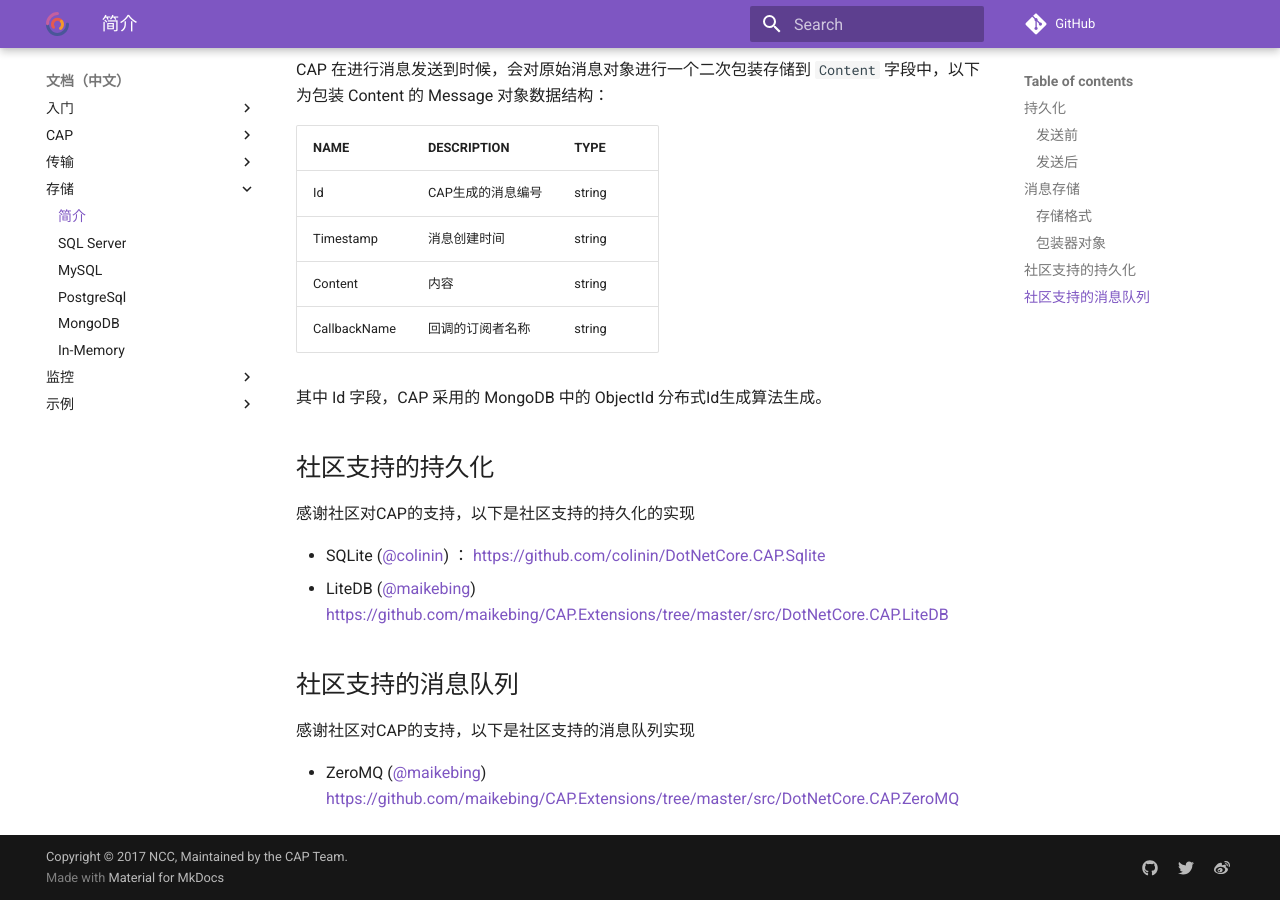
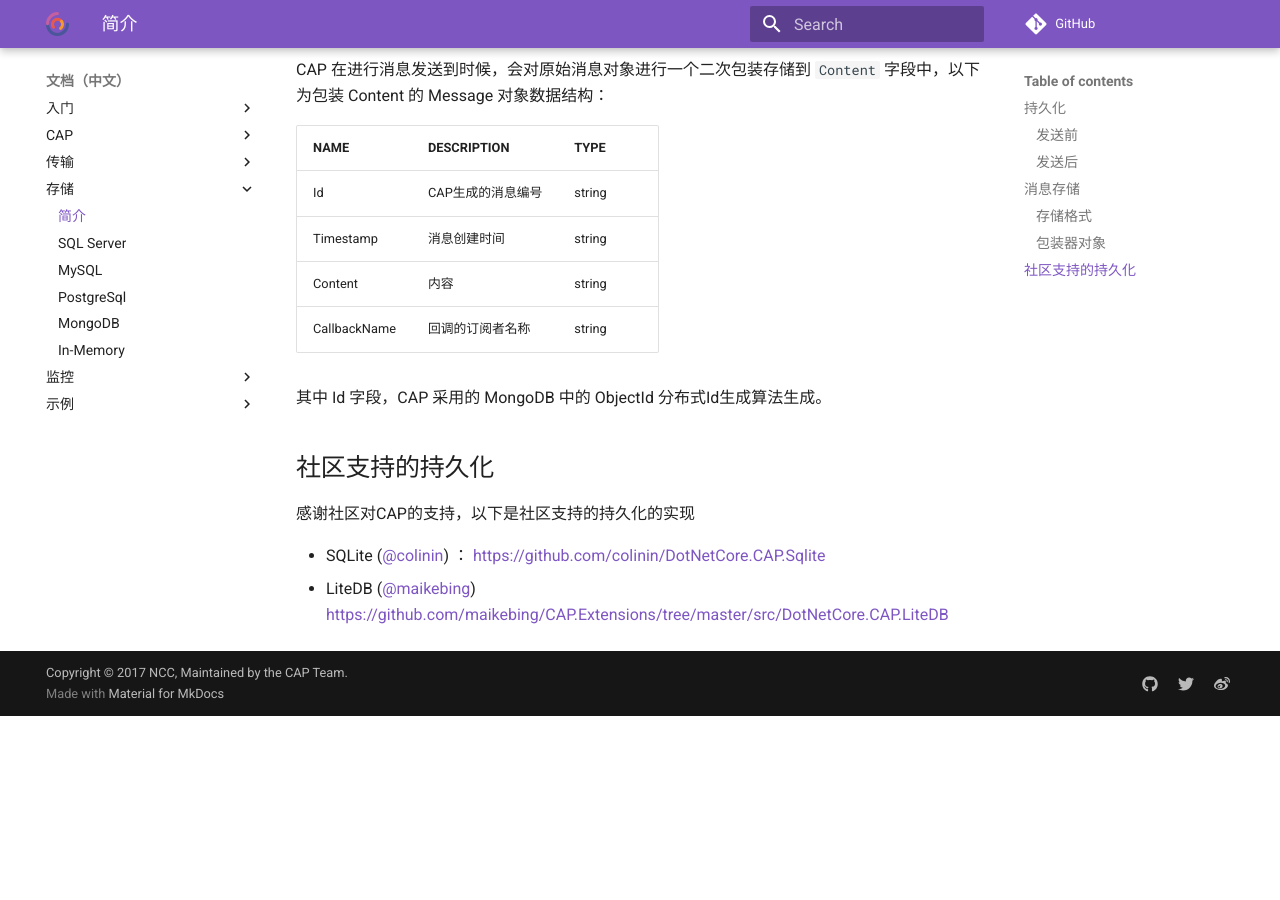
Before and after one commit to dotnetcore/CAP, an MkDocs documentation site: the page built from docs/content/user-guide/zh/storage/general.md, in a window 1280 px wide and 900 px high, scrolled down 2086 px. Built offline with MkDocs 1.6.1 and Material for MkDocs 9.7.7, drawn with Linux system fonts in a browser that asks for light colours; comment, search, counter and statistics services are not loaded; after the commit the page ends 2802 px from its top, so only the background shows below that.

Commit message:
Update general.md

```diff
--- a/docs/content/user-guide/zh/storage/general.md
+++ b/docs/content/user-guide/zh/storage/general.md
@@ -70,10 +70,3 @@ CallbackName |	回调的订阅者名称 | string
 
 * SQLite ([@colinin](https://github.com/colinin)) ： https://github.com/colinin/DotNetCore.CAP.Sqlite
 * LiteDB  ([@maikebing](https://github.com/maikebing)) https://github.com/maikebing/CAP.Extensions/tree/master/src/DotNetCore.CAP.LiteDB
-
-
-## 社区支持的消息队列
-
-感谢社区对CAP的支持，以下是社区支持的消息队列实现
-
-* ZeroMQ  ([@maikebing](https://github.com/maikebing)) https://github.com/maikebing/CAP.Extensions/tree/master/src/DotNetCore.CAP.ZeroMQ
```
